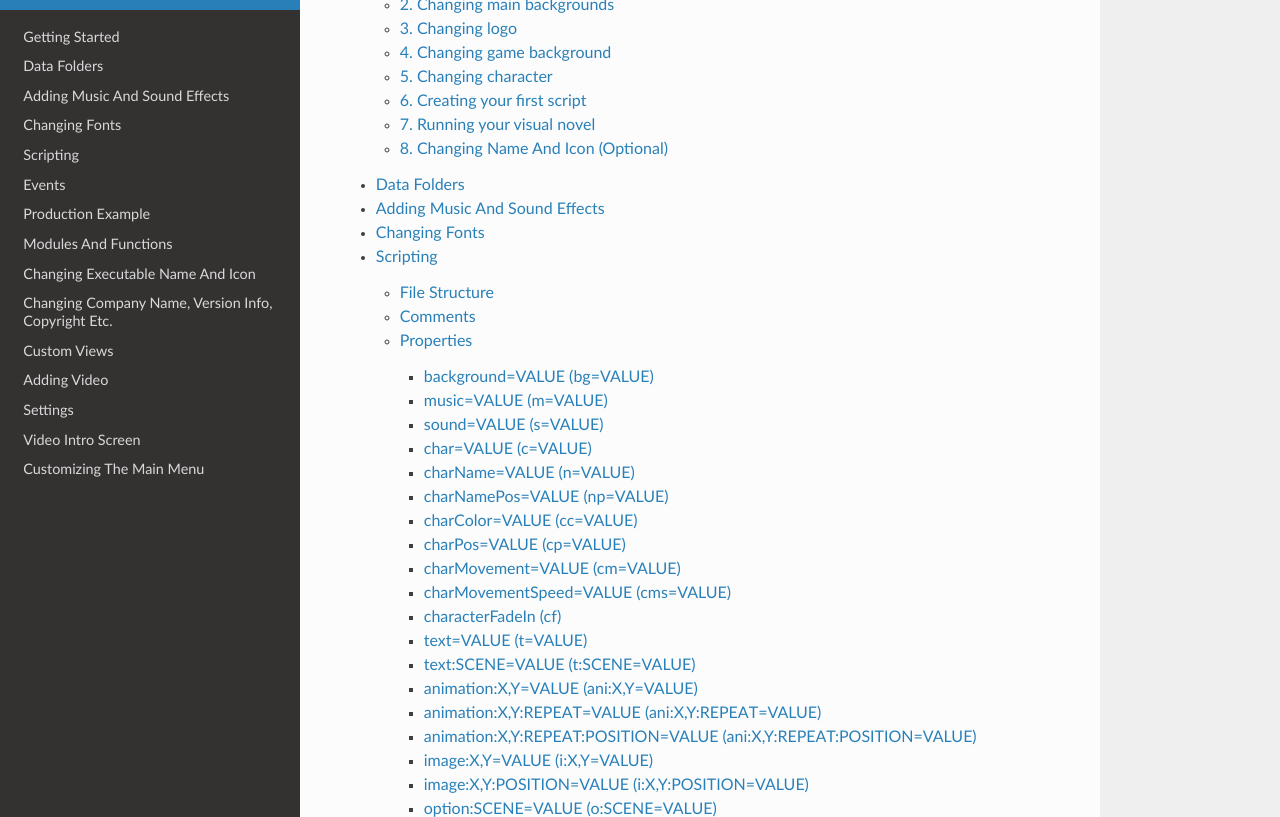
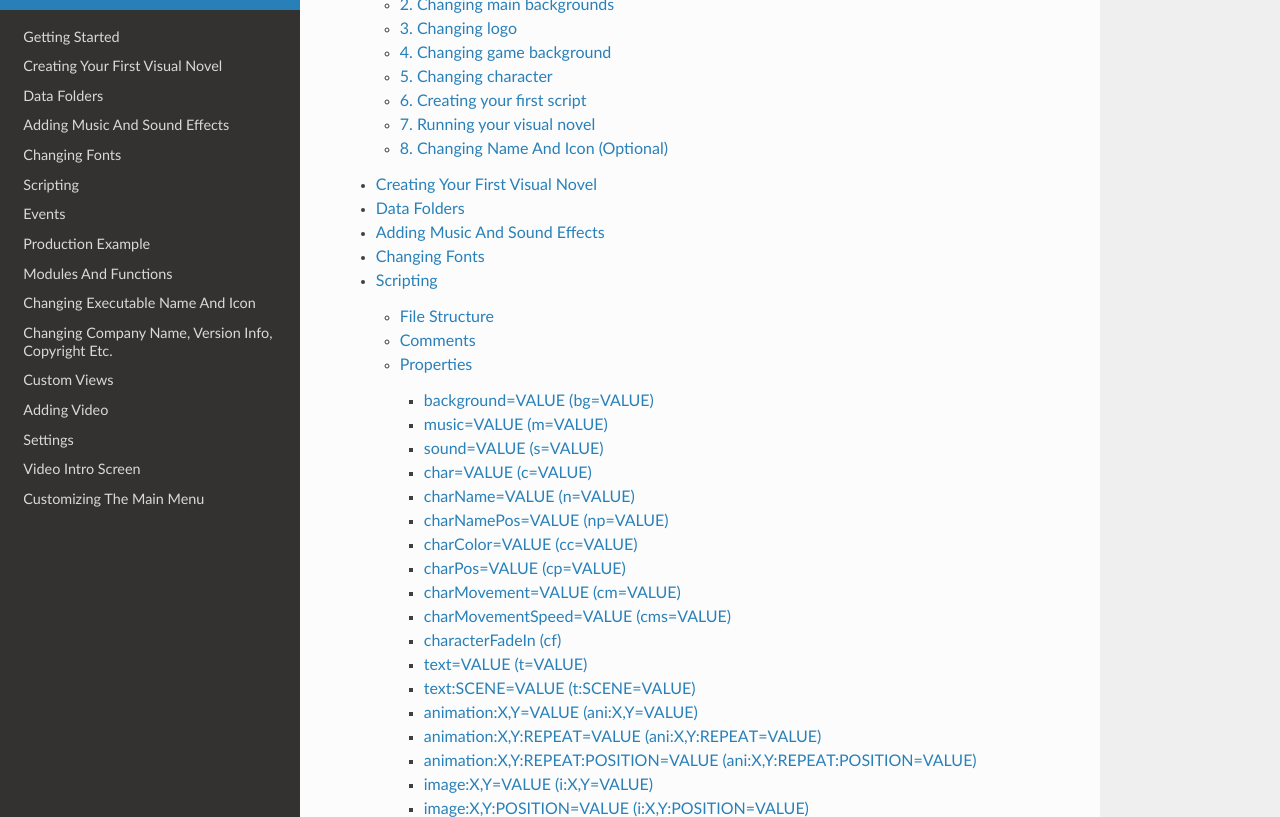
Before and after one commit to ProjectDVN/dvn-docs, a Sphinx documentation site: the page built from docs/source/index.rst, in a window 1280 px wide and 900 px high, scrolled down 841 px, cut to the strip 83-900 px from the top of the window. Built offline with Sphinx 7.4.7 and the Read the Docs theme 3.1.0, drawn with Linux system fonts in a browser that asks for light colours.

Commit message:
Update index.rst

```diff
--- a/docs/source/index.rst
+++ b/docs/source/index.rst
@@ -16,6 +16,7 @@ Contents
 .. toctree::
 
    getting-started
+   creating-your-first-visual-novel
    data-folders
    adding-music-and-sound-effects
    changing-fonts
```
